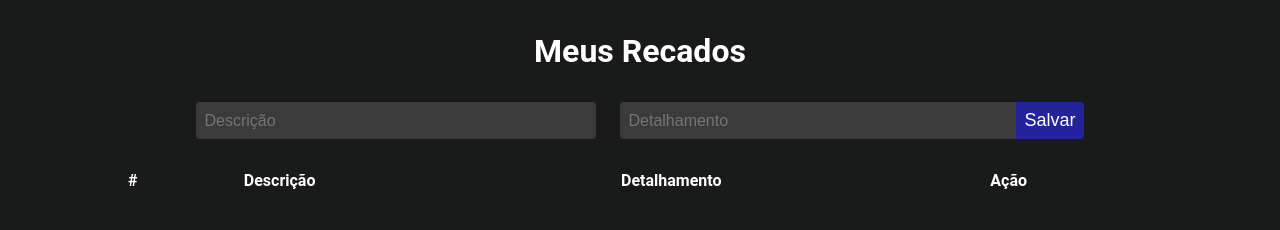
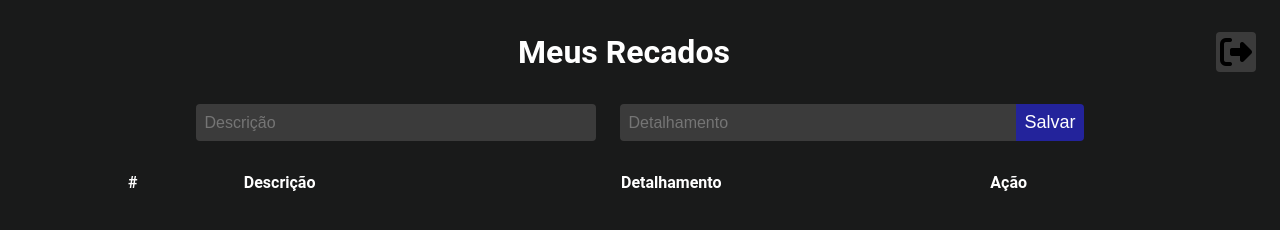
Before and after one commit to dienerld/avaliacao-growdev-mod2, a plain HTML site: page home.html in a window 1280 px wide. Drawn offline with Linux system fonts and the light colour scheme; sample sign-in values are in the browser's storage.

Commit message:
add button logout

```diff
--- a/home.html
+++ b/home.html
@@ -11,6 +11,12 @@
   <body>
     <header>
       <h1>Meus Recados</h1>
+
+      <div>
+        <button id="logout" onclick="logout()">
+          <i class="fa-solid fa-right-from-bracket"></i>
+        </button>
+      </div>
     </header>
     <main>
       <div class="header-bar">
@@ -32,6 +38,10 @@
       </table>
     </main>
 
+    <script
+      src="https://kit.fontawesome.com/de76374ceb.js"
+      crossorigin="anonymous"
+    ></script>
     <script src="./js/home.js"></script>
   </body>
 </html>
--- a/js/home.js
+++ b/js/home.js
@@ -79,5 +79,10 @@ function editMessage(index) {
   IdEdit = index;
 }
 
+function logout() {
+  sessionStorage.clear();
+  window.location.href = './index.html';
+}
+
 checkLogged();
 printMessages();
--- a/styles/home.css
+++ b/styles/home.css
@@ -3,9 +3,29 @@ body {
   height: 100vh;
 }
 
+header {
+  display: flex;
+  justify-content: end;
+  align-items: center;
+}
+
+#logout {
+  margin: 32px 24px 0 0;
+  font-size: 32px;
+
+  cursor: pointer;
+  background: #3b3b3b;
+  border-radius: 10%;
+  border: none;
+}
+#logout > i {
+  padding: 4px;
+}
+
 h1 {
-  padding-top: 32px;
+  padding: 32px 0 0 32px;
   text-align: center;
+  width: 100%;
 }
 
 main {
```
